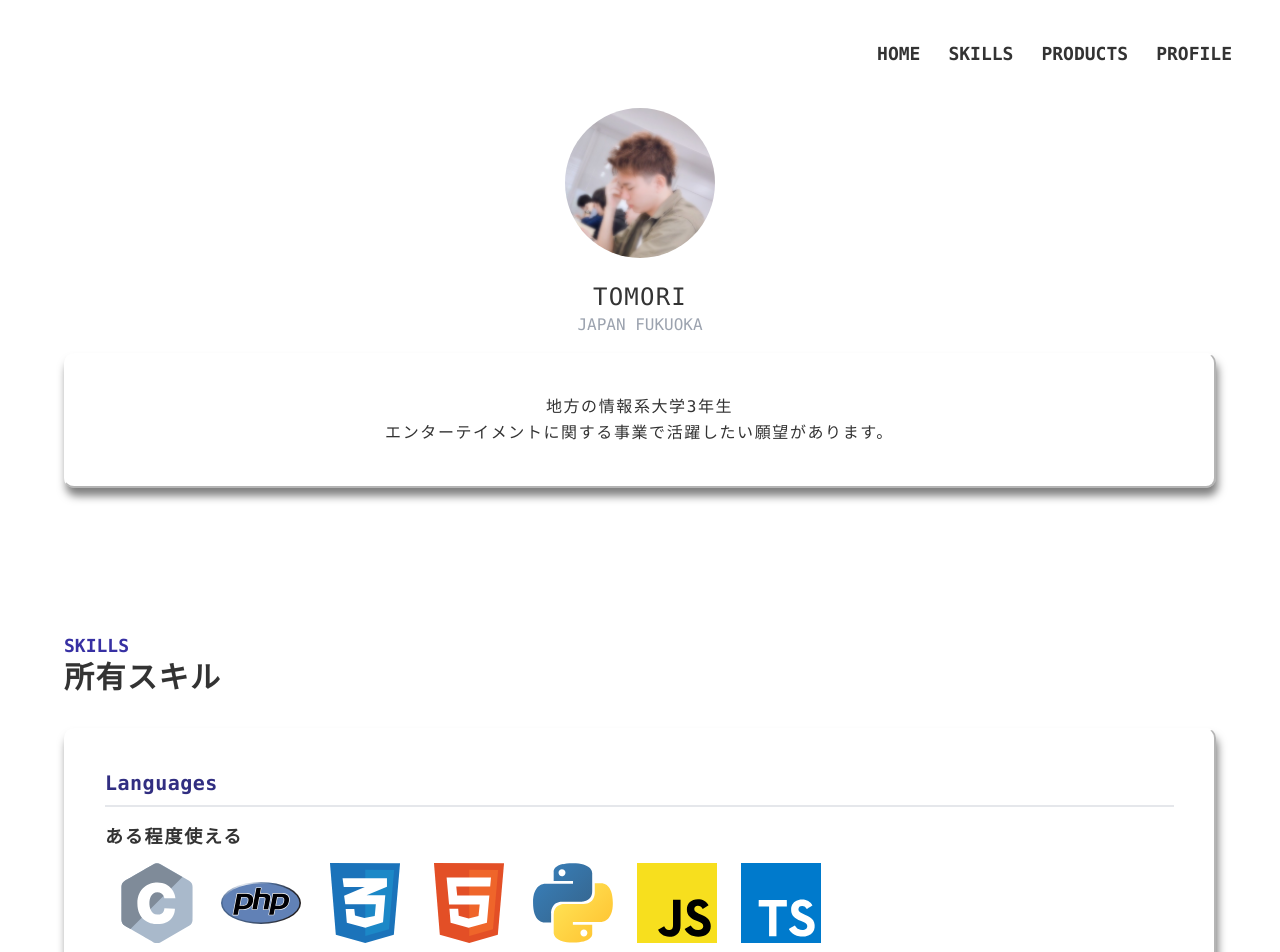
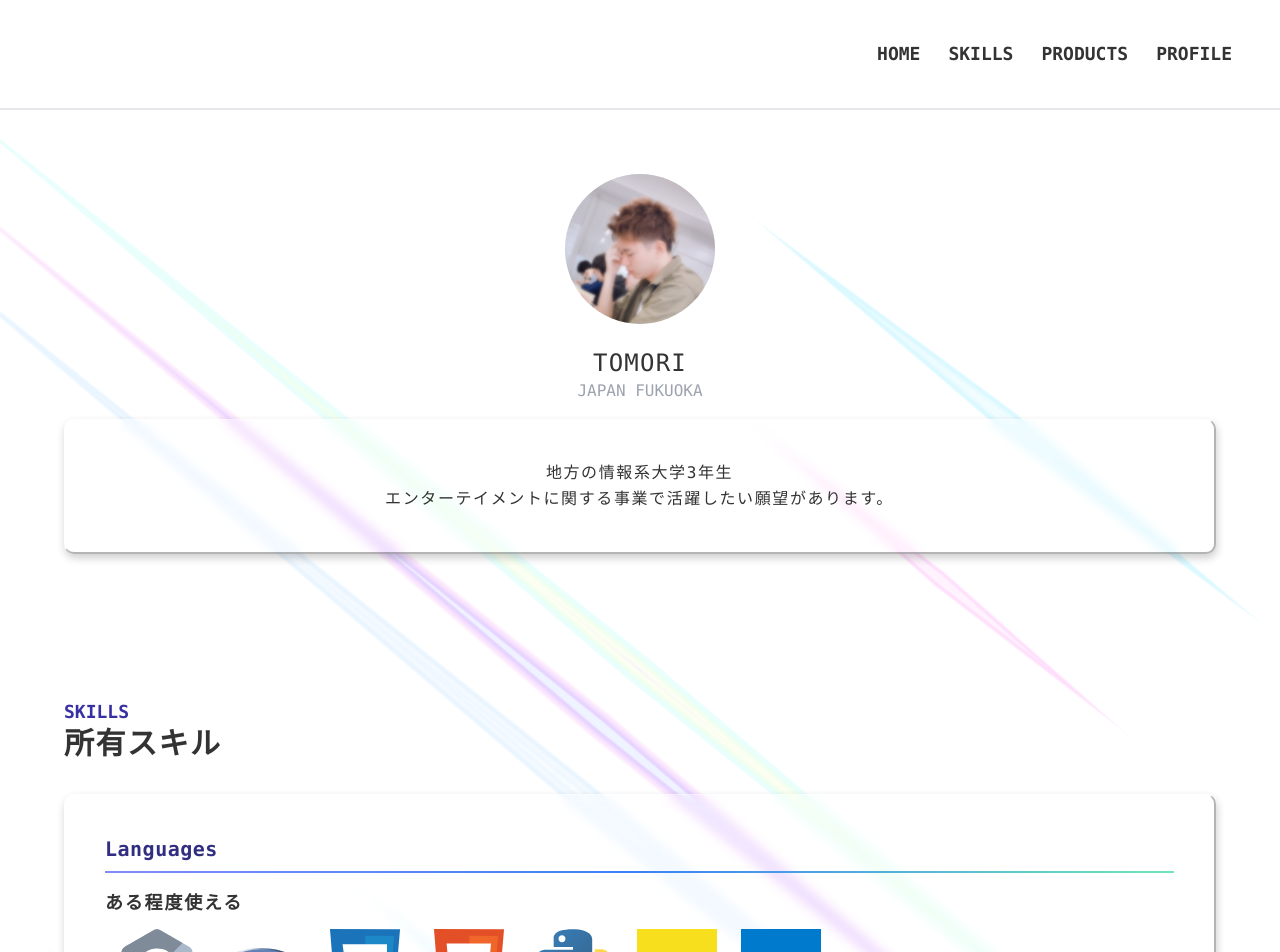
Before and after one commit to tksx1227/Portfolio, a Next.js app: page / in a window 1280 px wide. Shown: the top 952 px of the page. Built offline with nearby package versions, Linux system fonts and the light colour scheme.

Commit message:
Add background image

```diff
--- a/src/components/Footer.tsx
+++ b/src/components/Footer.tsx
@@ -1,9 +1,7 @@
 export const Footer = () => {
   return (
     <footer
-      className={
-        "flex absolute l-0 b-0 mt-28 bg-gray-500 text-white w-full h-24 "
-      }
+      className={"flex absolute l-0 b-0 bg-gray-500 text-white w-full h-24 "}
     >
       <p className={"m-auto"}>&copy; Copyright 2021 tksx1227</p>
     </footer>
--- a/src/components/Header.tsx
+++ b/src/components/Header.tsx
@@ -1,8 +1,9 @@
 export const Header = () => {
   return (
-    <header>
-      <div
-        className={"font-bold text-lg flex flex-row justify-end space-x-3 p-10"}
+    <header
+      className={
+        "font-bold text-lg flex flex-row justify-end space-x-3 p-10 border-b-2"
+      }
     >
       <a href="#top" className={"px-2 under-bar"}>
         HOME
@@ -16,7 +17,6 @@ export const Header = () => {
       <a href="#profile" className={"px-2 under-bar"}>
         PROFILE
       </a>
-      </div>
     </header>
   );
 };
--- a/src/components/Layout.tsx
+++ b/src/components/Layout.tsx
@@ -7,7 +7,7 @@ export const Layout = (props: { children: ReactNode }) => {
   return (
     <div className={"font-mono text-gray600"}>
       <Header />
-      <main className={"px-16"}>{props.children}</main>
+      <main className={"pt-16 pb-28 px-16"}>{props.children}</main>
       <Footer />
     </div>
   );
--- a/src/components/Products.tsx
+++ b/src/components/Products.tsx
@@ -15,7 +15,7 @@ export const Products = () => {
             <Image
               src="/product_images/morning-to-do.png"
               alt="Morning to do"
-              className={"border-2 opacity-80"}
+              className={"border-2"}
               objectFit="cover"
               width={1920}
               height={1080}
@@ -55,7 +55,7 @@ export const Products = () => {
             <Image
               src="/product_images/morning-to-do.png"
               alt="Morning to do"
-              className={"border-2 opacity-80"}
+              className={"border-2"}
               objectFit="cover"
               width={1920}
               height={1080}
@@ -65,7 +65,7 @@ export const Products = () => {
         <div className={"mt-24 text-center"}>
           <button
             className={
-              "shadow-lg px-16 py-4 rounded-full transition duration-300 bg-indigo-500 text-white hover:text-indigo-500 hover:bg-white"
+              "shadow-xl px-16 py-4 rounded-full transition duration-300 bg-indigo-500 text-white hover:text-indigo-500 hover:bg-white"
             }
           >
             もっと見る
--- a/src/components/SkillsCard.tsx
+++ b/src/components/SkillsCard.tsx
@@ -20,13 +20,14 @@ export const SkillsCard = (props: Props) => {
 
   return (
     <div className={isLastItem ? "" : "mb-6"}>
-      <p
-        className={
-          "font-bold text-xl text-indigo-900 tracking-wide pb-2 border-b-2"
-        }
-      >
+      <p className={"font-bold text-xl text-indigo-900 tracking-wide pb-2"}>
         {title}
       </p>
+      <div
+        className={
+          "h-0.5 bg-gradient-to-r from-indigo-400 via-blue-500 to-green-300"
+        }
+      ></div>
       <p className={"text-lg tracking-widest font-semibold mt-4"}>
         ある程度使える
       </p>
--- a/src/styles/globals.css
+++ b/src/styles/globals.css
@@ -20,12 +20,17 @@ a {
   box-sizing: border-box;
 }
 
+main {
+  background-image: url(/background.png);
+  background-size: contain;
+}
+
 .glass-container {
   gap: 20px;
   border-radius: 10px;
   backdrop-filter: blur(5px);
   background-color: rgba(255, 255, 255, 0.2);
-  box-shadow: rgba(0, 0, 0, 0.5) 2px 8px 8px;
+  box-shadow: rgba(0, 0, 0, 0.2) 1px 4px 8px;
   border: 1px rgba(255, 255, 255, 0.3) solid;
   border-bottom: 2px rgba(40, 40, 40, 0.35) solid;
   border-right: 2px rgba(40, 40, 40, 0.35) solid;
```
Also changed, not shown: public/background.png (added). Lines whose indentation alone changed are shown as unchanged.
